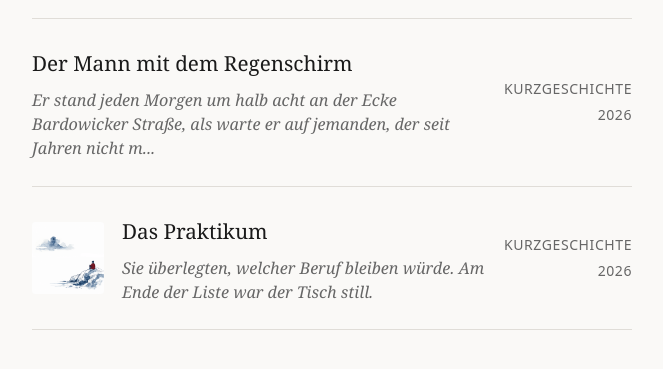
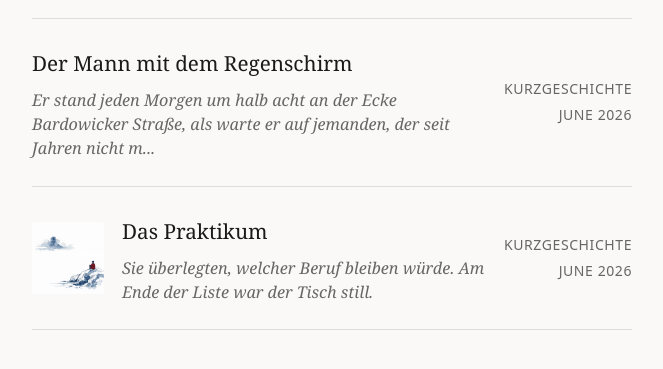
Before and after one commit to docdimy/drklass.de, a Jekyll site: the page built from texte/index.html, in a window 1280 px wide. Shown: the part 268-637 px from the top of the page, without its empty margins (308-971 px from the left). Built offline with Jekyll 4.4.1, drawn with Linux system fonts in a browser that asks for light colours.

Commit message:
Übersicht: Monat ausgeschrieben in der Datumsspalte

```diff
--- a/_layouts/texte_index.html
+++ b/_layouts/texte_index.html
@@ -30,7 +30,7 @@
           </div>
           <div class="item-meta">
             {% if text.genre %}{{ text.genre }}<br>{% endif %}
-            {% if text.date %}{{ text.date | date: "%Y" }}{% endif %}
+            {% if text.date %}{{ text.date | date: "%B %Y" }}{% endif %}
           </div>
         </a>
       </li>
```
